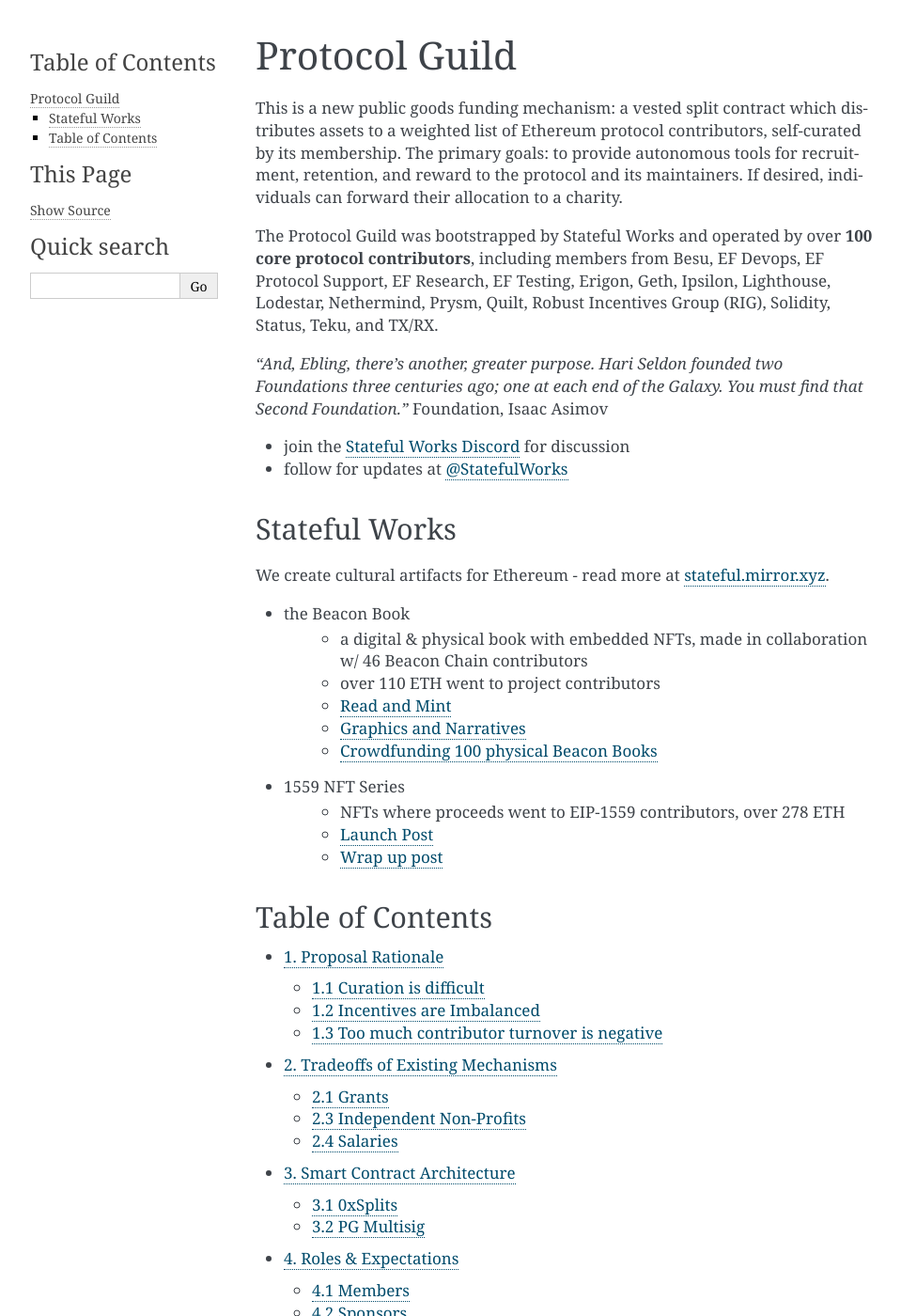
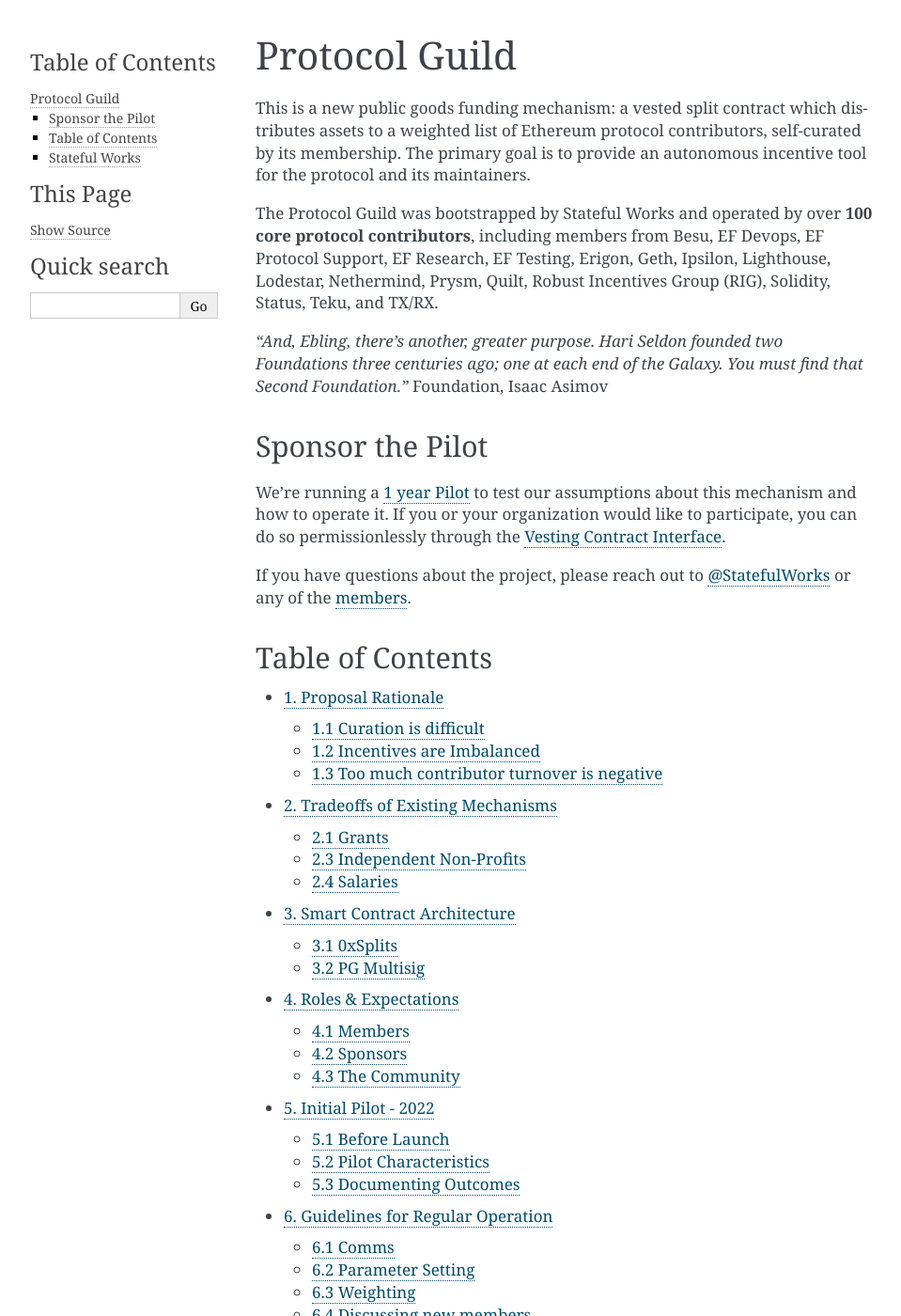
Before and after one commit to protocolguild/documentation, a Sphinx documentation site: the page built from docs/index.rst, in a window 1280 px wide and 1400 px high. Shown: the whole window at 94% size, without its empty margins (148-1107 px from the left). Built offline with Sphinx 7.4.7, drawn with Linux system fonts in a browser that asks for light colours; some of the changed text lies outside the part shown.

Commit message:
update with Pilot contract link

```diff
--- a/docs/index.rst
+++ b/docs/index.rst
@@ -1,31 +1,18 @@
 Protocol Guild
 ------------
 
-This is a new public goods funding mechanism: a vested split contract which distributes assets to a weighted list of Ethereum protocol contributors, self-curated by its membership. The primary goals: to provide autonomous tools for recruitment, retention, and reward to the protocol and its maintainers. If desired, individuals can forward their allocation to a charity.
+This is a new public goods funding mechanism: a vested split contract which distributes assets to a weighted list of Ethereum protocol contributors, self-curated by its membership. The primary goal is to provide an autonomous incentive tool for the protocol and its maintainers.
 
 The Protocol Guild was bootstrapped by Stateful Works and operated by over **100 core protocol contributors**, including members from Besu, EF Devops, EF Protocol Support, EF Research, EF Testing, Erigon, Geth, Ipsilon, Lighthouse, Lodestar, Nethermind, Prysm, Quilt, Robust Incentives Group (RIG), Solidity, Status, Teku, and TX/RX.
 
 *"And, Ebling, there's another, greater purpose. Hari Seldon founded two Foundations three centuries ago; one at each end of the Galaxy. You must find that Second Foundation."* Foundation, Isaac Asimov
 
-- join the `Stateful Works Discord <https://discord.gg/t8zSZCvf3y>`_ for discussion
-- follow for updates at `@StatefulWorks <https://twitter.com/StatefulWorks>`_
+Sponsor the Pilot
+================
 
-Stateful Works
-===============
+We're running a `1 year Pilot <https://protocol-guild.readthedocs.io/en/latest/5-initial-pilot.html>`_ to test our assumptions about this mechanism and how to operate it. If you or your organization would like to participate, you can do so permissionlessly through the `Vesting Contract Interface <https://app.0xsplits.xyz/accounts/0xF29Ff96aaEa6C9A1fBa851f74737f3c069d4f1a9/>`_.
 
-We create cultural artifacts for Ethereum - read more at `stateful.mirror.xyz <https://stateful.mirror.xyz/>`_.
-
-- the Beacon Book
-   - a digital & physical book with embedded NFTs, made in collaboration w/ 46 Beacon Chain contributors
-   - over 110 ETH went to project contributors
-   - `Read and Mint <https://stateful.mirror.xyz/Y1ED9RorG9OvEUXD8NBmXgYhSVhjj8H537-I2SZJkYA>`_
-   - `Graphics and Narratives <https://stateful.mirror.xyz/jOFMjyRtgT0KPbeWgysDp1HM4mQnlWKeQA3HQ2SJpbA>`_
-   - `Crowdfunding 100 physical Beacon Books <https://stateful.mirror.xyz/-NLDSw0mA2vjtvqQYpXBOa3H38HXMmIdaw2KwI1A0y8>`_
-
-- 1559 NFT Series
-   - NFTs where proceeds went to EIP-1559 contributors, over 278 ETH
-   - `Launch Post <https://stateful.mirror.xyz/rsUhYxXARr7j2iDjqJeelY7nc6CN_Y-MilVDP1S5voA>`_
-   - `Wrap up post <https://stateful.mirror.xyz/qpqvDbajGArdteKMSEkEUA3bFGVWQhJXG2Pnajm5hqA>`_
+If you have questions about the project, please reach out to `@StatefulWorks <https://twitter.com/StatefulWorks>`_ or any of the `members <https://protocol-guild.readthedocs.io/en/latest/9-membership.html>`_.
 
 Table of Contents
 ===================
@@ -43,3 +30,22 @@
   8-case-studies
   9-membership
   10-resources
+
+Stateful Works
+===============
+
+- join the `Stateful Works Discord <https://discord.gg/t8zSZCvf3y>`_ for discussion
+
+We create cultural artifacts for Ethereum - read more at `stateful.mirror.xyz <https://stateful.mirror.xyz/>`_.
+
+- the Beacon Book
+   - a digital & physical book with embedded NFTs, made in collaboration w/ 46 Beacon Chain contributors
+   - over 110 ETH went to project contributors
+   - `Read and Mint <https://stateful.mirror.xyz/Y1ED9RorG9OvEUXD8NBmXgYhSVhjj8H537-I2SZJkYA>`_
+   - `Graphics and Narratives <https://stateful.mirror.xyz/jOFMjyRtgT0KPbeWgysDp1HM4mQnlWKeQA3HQ2SJpbA>`_
+   - `Crowdfunding 100 physical Beacon Books <https://stateful.mirror.xyz/-NLDSw0mA2vjtvqQYpXBOa3H38HXMmIdaw2KwI1A0y8>`_
+
+- 1559 NFT Series
+   - NFTs where proceeds went to EIP-1559 contributors, over 278 ETH
+   - `Launch Post <https://stateful.mirror.xyz/rsUhYxXARr7j2iDjqJeelY7nc6CN_Y-MilVDP1S5voA>`_
+   - `Wrap up post <https://stateful.mirror.xyz/qpqvDbajGArdteKMSEkEUA3bFGVWQhJXG2Pnajm5hqA>`_
```
